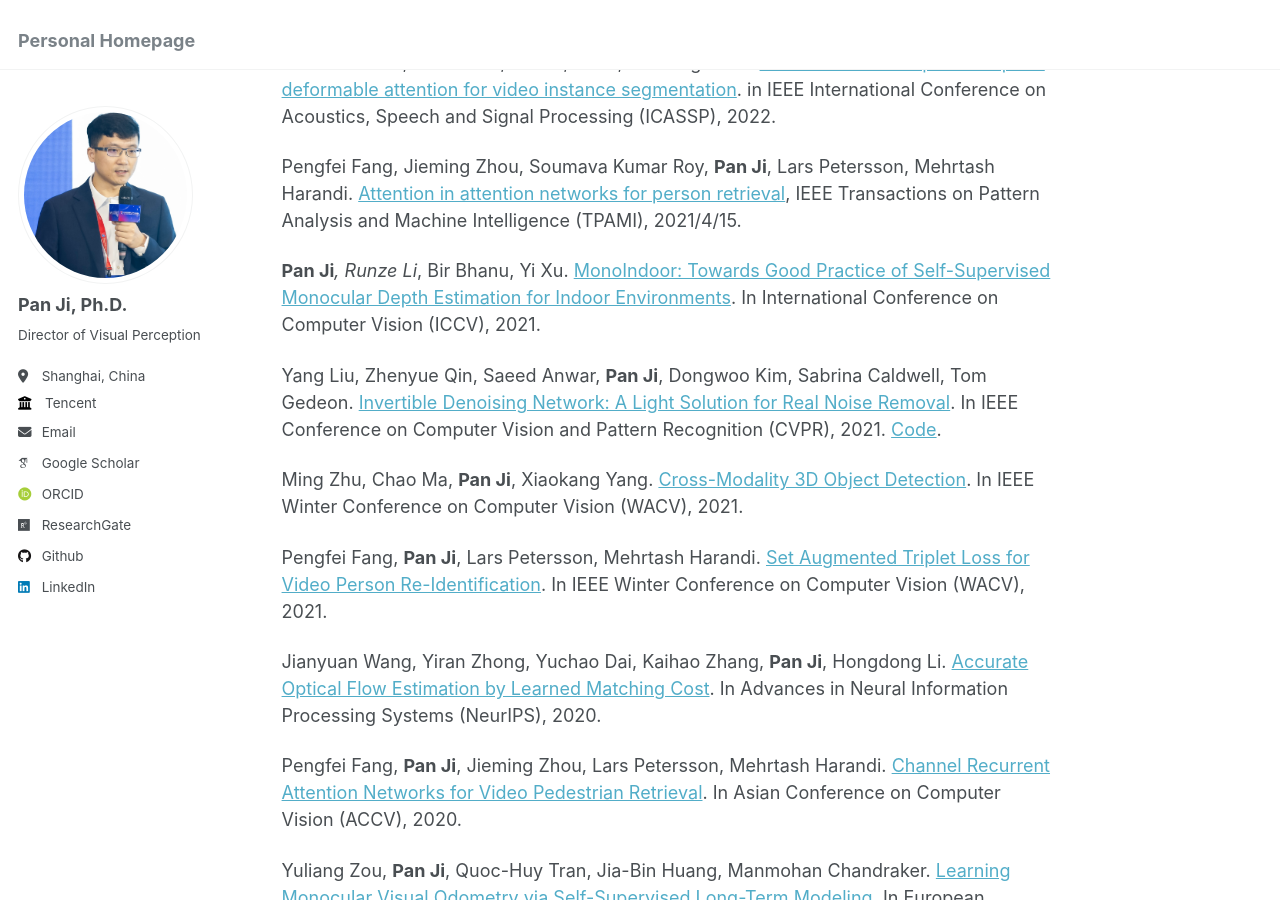
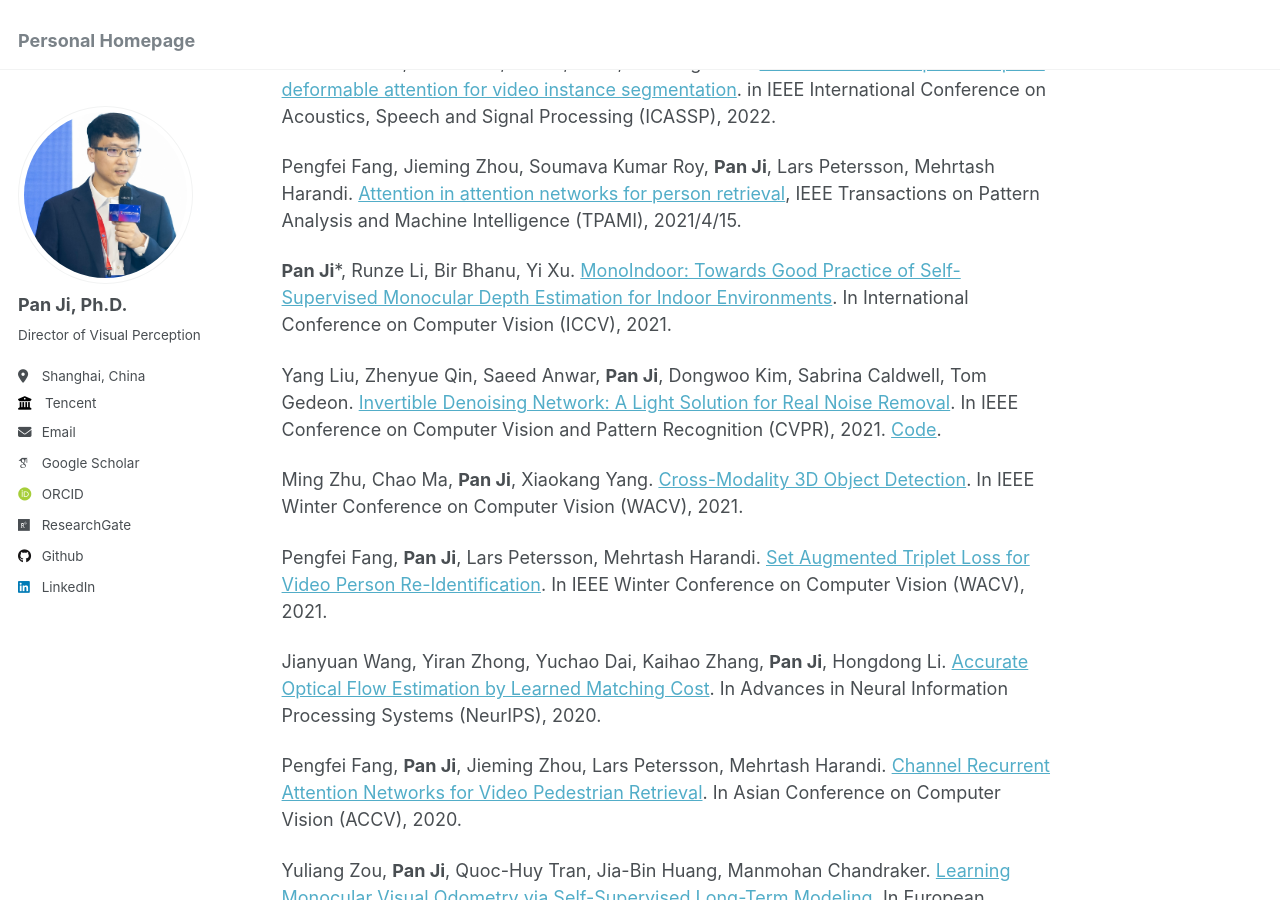
Before and after one commit to panji530/panji, a Jekyll site: the page built from _pages/about.md, in a window 1280 px wide and 900 px high, scrolled down 2409 px. Built offline with Jekyll 4.4.1, drawn with Linux system fonts in a browser that asks for light colours; some web fonts are replaced.

```diff
--- a/_pages/about.md
+++ b/_pages/about.md
@@ -52,7 +52,7 @@ Sudhir Yarram, Jialian Wu, **Pan Ji**, Yi Xu, Junsong Yuan. [Deformable vistr: S
 
 Pengfei Fang, Jieming Zhou, Soumava Kumar Roy, **Pan Ji**, Lars Petersson, Mehrtash Harandi. [Attention in attention networks for person retrieval](https://ieeexplore.ieee.org/abstract/document/9405427), IEEE Transactions on Pattern Analysis and Machine Intelligence (TPAMI), 2021/4/15.
 
-**Pan Ji***, Runze Li*, Bir Bhanu, Yi Xu. [MonoIndoor: Towards Good Practice of Self-Supervised Monocular Depth Estimation for Indoor Environments](https://arxiv.org/pdf/2107.12429.pdf). In International Conference on Computer Vision (ICCV), 2021.
+**Pan Ji***, Runze Li, Bir Bhanu, Yi Xu. [MonoIndoor: Towards Good Practice of Self-Supervised Monocular Depth Estimation for Indoor Environments](https://arxiv.org/pdf/2107.12429.pdf). In International Conference on Computer Vision (ICCV), 2021.
 
 Yang Liu, Zhenyue Qin, Saeed Anwar, **Pan Ji**, Dongwoo Kim, Sabrina Caldwell, Tom Gedeon. [Invertible Denoising Network: A Light Solution for Real Noise Removal](https://arxiv.org/pdf/2104.10546.pdf). In IEEE Conference on Computer Vision and Pattern Recognition (CVPR), 2021. [Code](https://github.com/Yang-Liu1082/InvDN).
 
```
